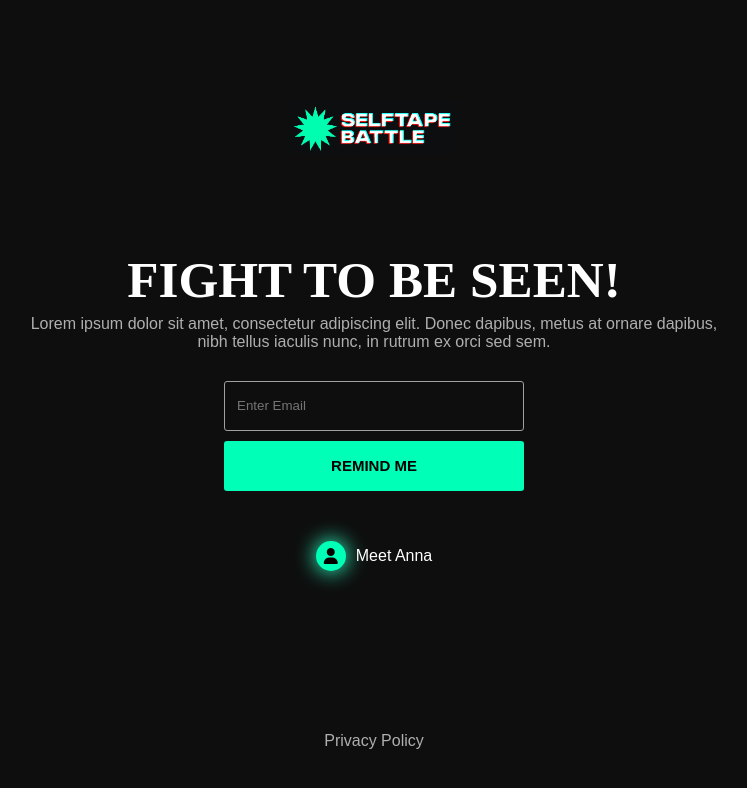
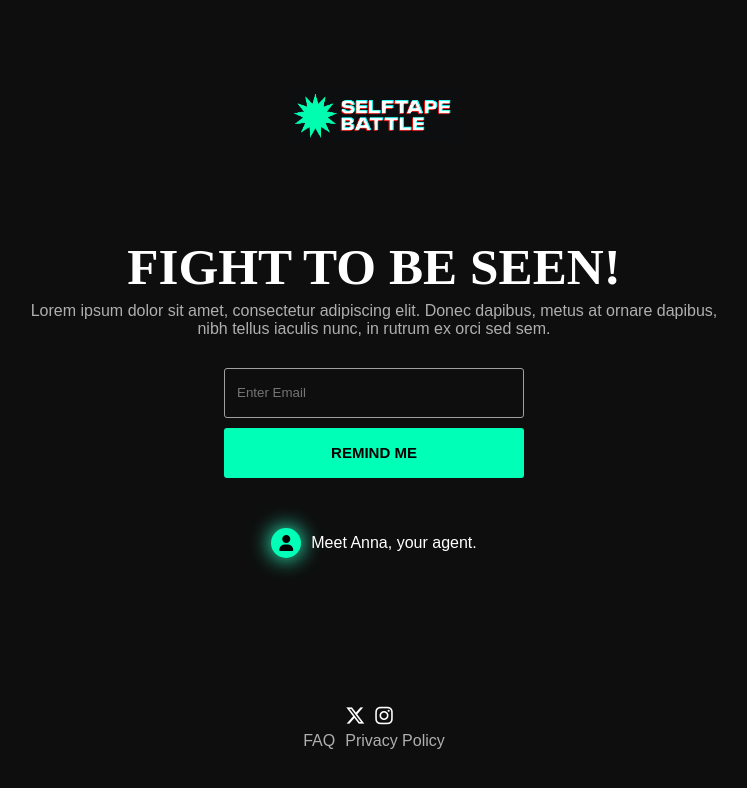
Before and after one commit to emmanuelojiji25/stb-waiting, a React (Create React App) app: page / in a window 1280 px wide. Shown: the top 788 px of the page, without its empty margins (266-1013 px from the left). Built offline with nearby package versions, Linux system fonts and the light colour scheme; a web font is replaced by a local one.

Commit message:
feat: footer added

```diff
--- a/src/Anna.css
+++ b/src/Anna.css
@@ -17,7 +17,6 @@
     max-width: 500px;
     width: 100%;
     border-radius: 3px;
-
 }
 
 .anna-modal h2{
--- a/src/App.js
+++ b/src/App.js
@@ -56,11 +56,19 @@ function App() {
             <div class="anna">
               <i class="fa-solid fa-user"></i>
             </div>
-            <p>Meet Anna</p>
+            <p>Meet Anna, your agent.</p>
           </div>
         </div>
 
-        <p className="privacy-policy">Privacy Policy</p>
+        <div>
+          <i class="fa-brands fa-x-twitter"></i>
+          <i class="fa-brands fa-instagram"></i>
+        </div>
+
+        <div className="footer">
+          <p>FAQ</p>
+          <p className="privacy-policy">Privacy Policy</p>
+        </div>
       </main>
     </div>
   );
--- a/src/index.css
+++ b/src/index.css
@@ -131,3 +131,15 @@ button {
     box-shadow: 0px 0px 20px 1px rgba(45, 255, 196, 0.9);
   }
 }
+
+.fa-brands {
+  color: white;
+  font-size: 20px;
+  margin-right: 10px;
+}
+
+.footer{
+  display: flex;
+  gap: 10px;
+  margin-top: 5px;
+}
```
